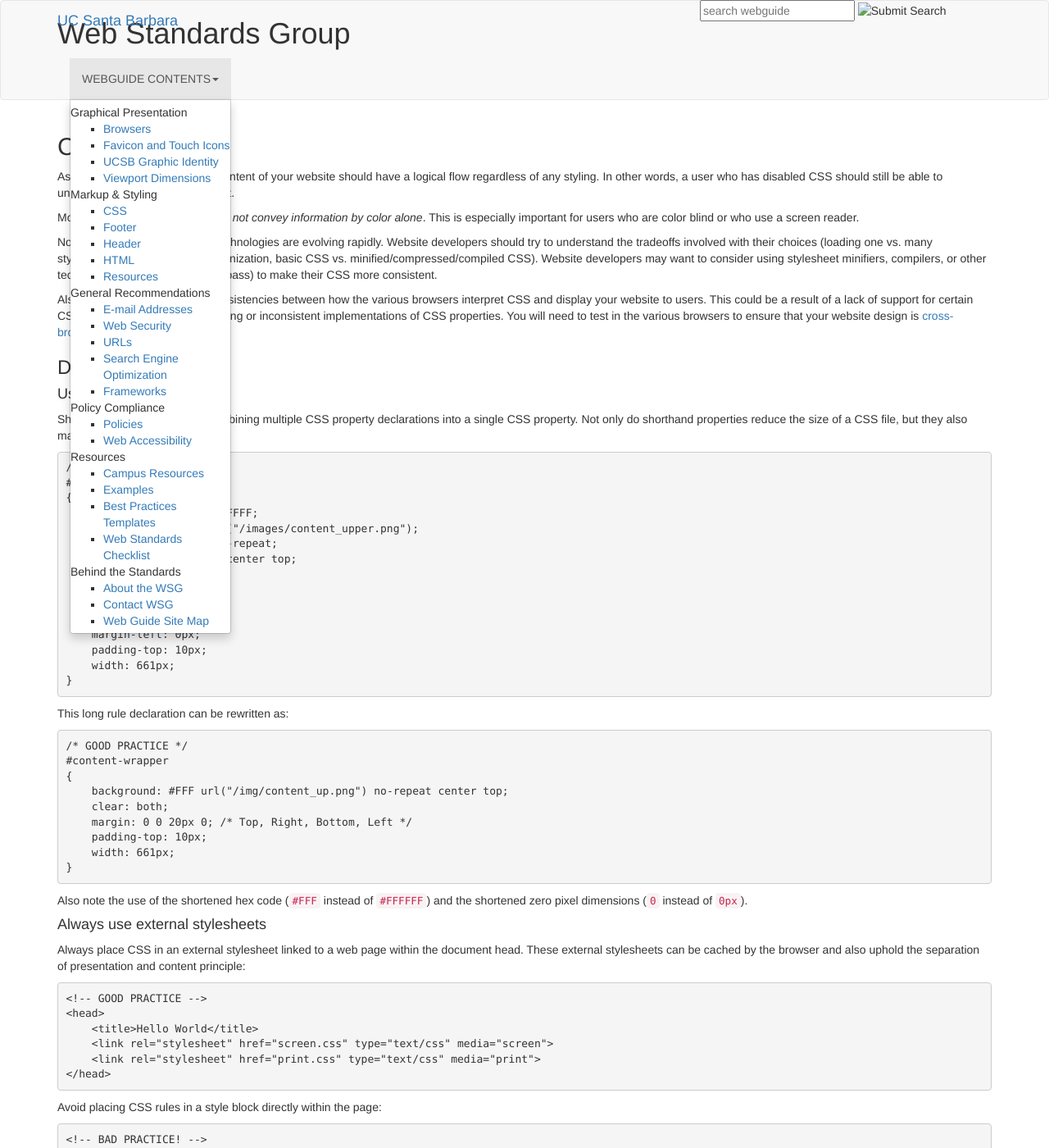
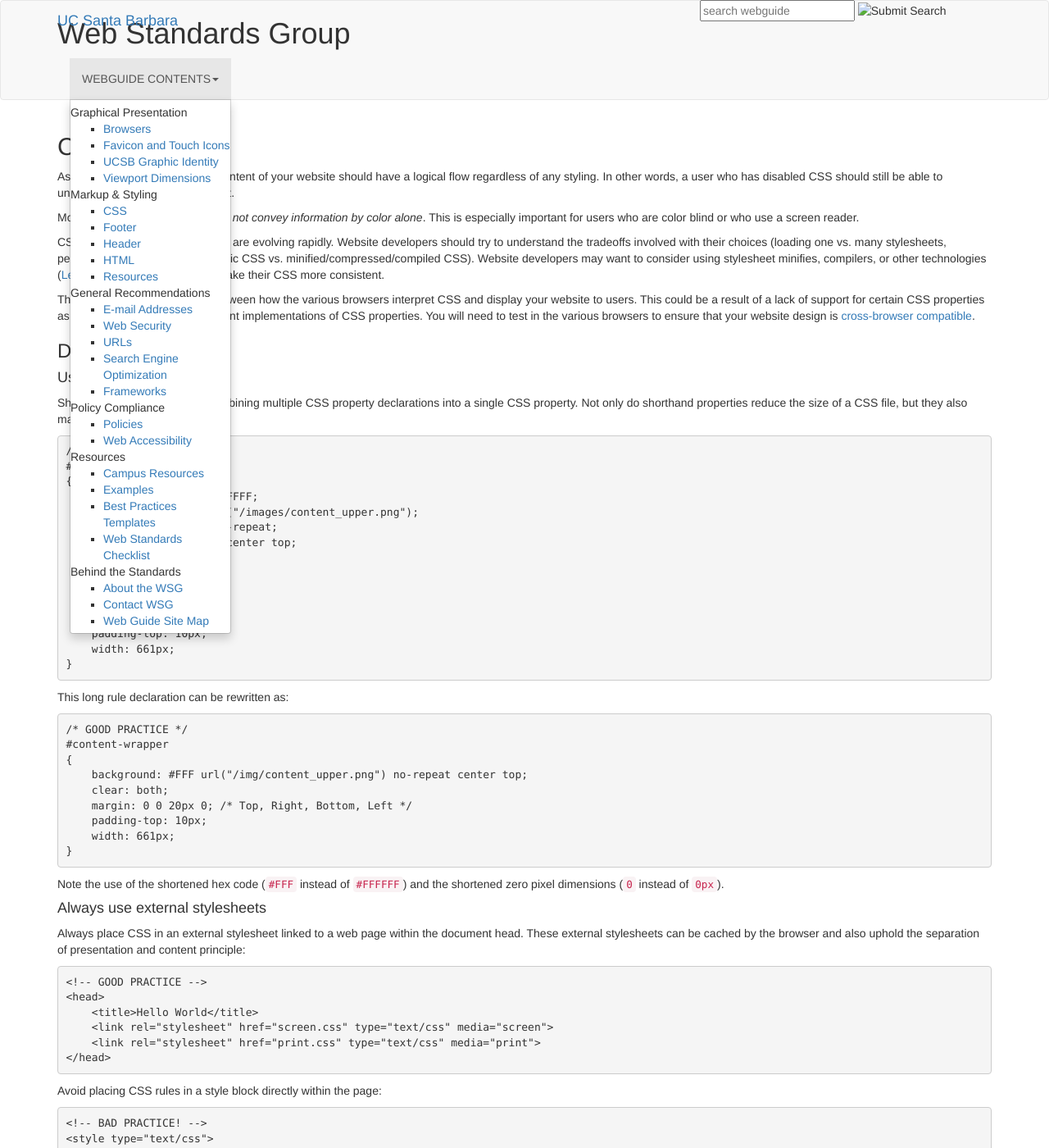
Before and after one commit to ucsb/webguide, a Jekyll site: the page built from css.md, in a window 1280 px wide and 1400 px high. Shown: the whole window at 82% size. Built offline with Jekyll 4.4.1, drawn with Linux system fonts in a browser that asks for light colours; nearby versions of some CDN libraries; library files that are not in the unit come from our copies.

Commit message:
Minor wordsmithing

````diff
--- a/css.md
+++ b/css.md
@@ -12,19 +12,18 @@
 This is especially important for users who are color blind or who use a screen
 reader.
 
-Note that CSS techniques and technologies are evolving rapidly. Website
-developers should try to understand the tradeoffs involved with their choices
-(loading one vs. many stylesheets, performance vs. organization, basic CSS vs.
-minified/compressed/compiled CSS). Website developers may want to consider
-using stylesheet minifiers, compilers, or other technologies (LESS, SASS,
-Compass) to make their CSS more consistent.
+CSS techniques and technologies are evolving rapidly. Website developers should
+try to understand the tradeoffs involved with their choices (loading one vs. many
+stylesheets, performance vs. organization, basic CSS vs. minified/compressed/compiled
+CSS). Website developers may want to consider using stylesheet minifies, compilers,
+or other technologies ([Less](http://lesscss.org/), [Sass](http://sass-lang.com/),
+[Compass](http://compass-style.org/), etc.) to make their CSS more consistent.
 
-Also note that there may be inconsistencies between how the various browsers
-interpret CSS and display your website to users. This could be a result of a
-lack of support for certain CSS properties as well as conflicting or
-inconsistent implementations of CSS properties. You will need to test in the
-various browsers to ensure that your website design is
-[cross-browser compatible](/browsers/).
+There may be inconsistencies between how the various browsers interpret CSS and
+display your website to users. This could be a result of a lack of support for
+certain CSS properties as well as conflicting or inconsistent implementations of
+CSS properties. You will need to test in the various browsers to ensure that your
+website design is [cross-browser compatible](/browsers/).
 
 ### Declarations
 
@@ -58,7 +57,7 @@
 /* GOOD PRACTICE */
 #content-wrapper
 {
-    background: #FFF url("/img/content_up.png") no-repeat center top;
+    background: #FFF url("/img/content_upper.png") no-repeat center top;
     clear: both;
     margin: 0 0 20px 0; /* Top, Right, Bottom, Left */
     padding-top: 10px;
@@ -66,7 +65,7 @@
 }
 ```
 
-Also note the use of the shortened hex code (`#FFF` instead of `#FFFFFF`) and the
+Note the use of the shortened hex code (`#FFF` instead of `#FFFFFF`) and the
 shortened zero pixel dimensions (`0` instead of `0px`).
 
 #### Always use external stylesheets
````
